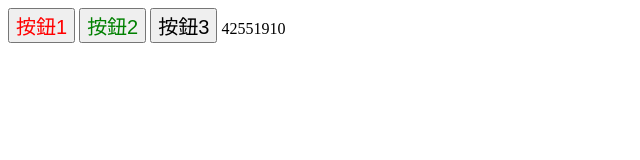
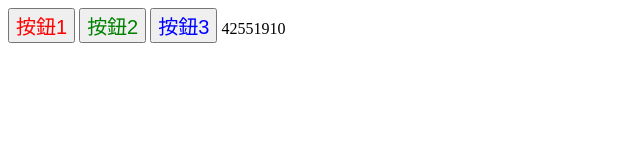
Before and after one commit to a41118141/t1, a plain HTML site: page index.html in a window 1280 px wide. Shown: the full height of the page, 0-640 px from the left. Drawn offline with Linux system fonts and the light colour scheme.

Commit message:
Update index.html

```diff
--- a/index.html
+++ b/index.html
@@ -5,7 +5,7 @@
     <style>
       #btn1 {font-size: 20px; color: red;}		/*ID選擇器*/
       #btn2 {font-size: 20px; color: green;}	/*ID選擇器*/
-      #btn3 {font-size: 20px; color: bule;}	/*ID選擇器*/
+      #btn3 {font-size: 20px; color: blue;}	/*ID選擇器*/
     </style>
   </head>
   <body>
```
